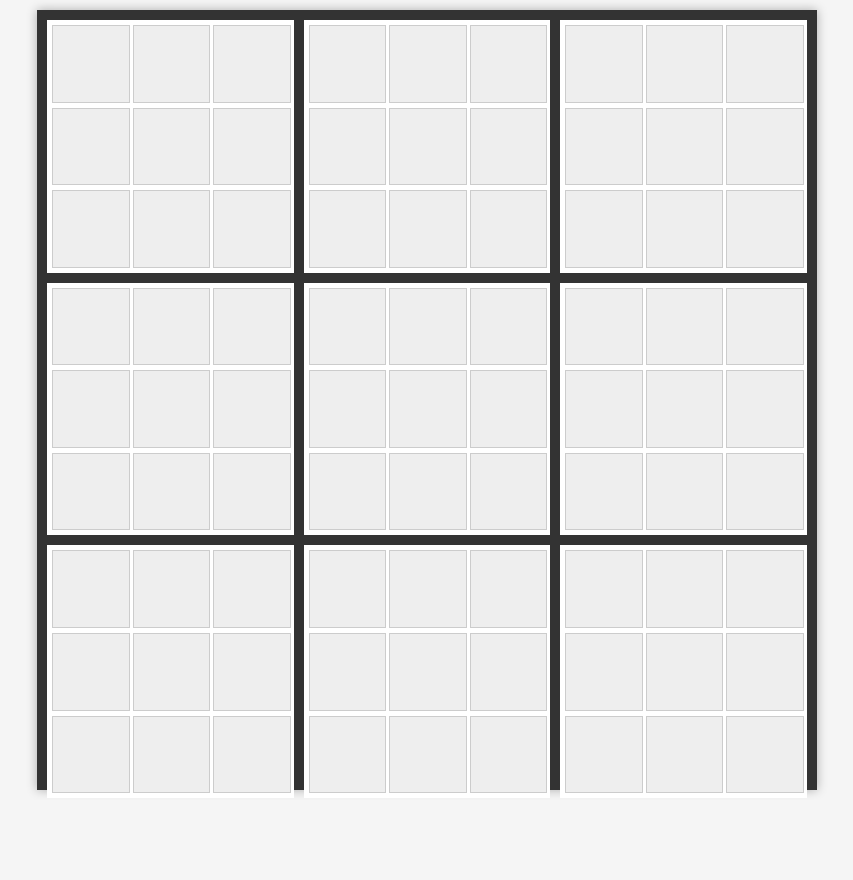
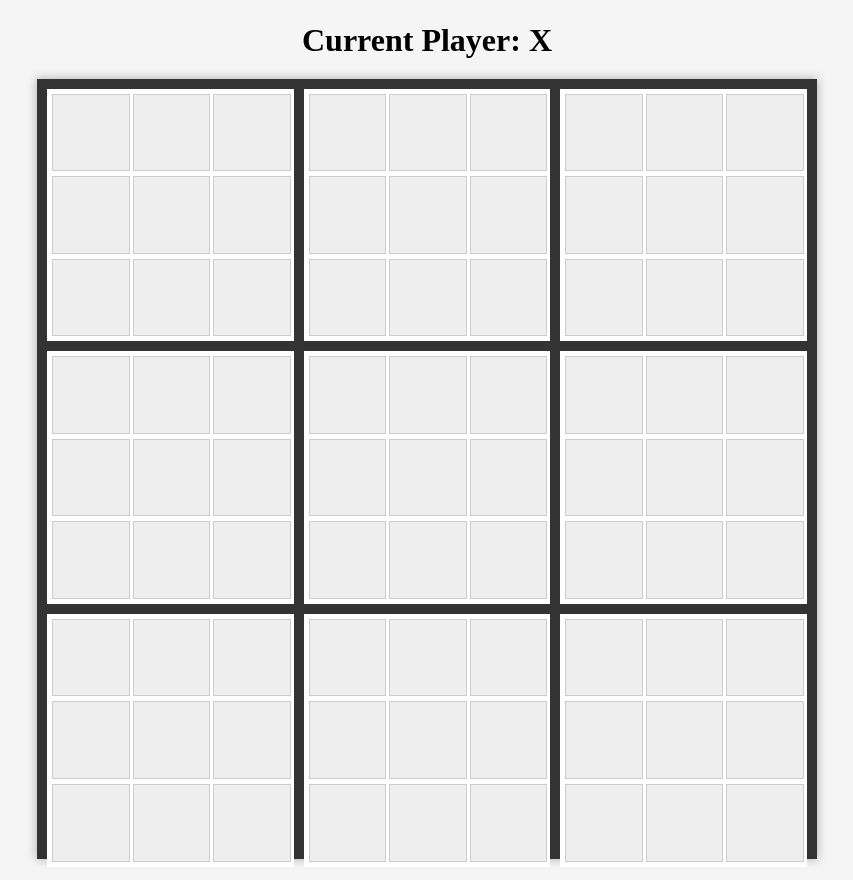
Before and after one commit to D99-1/ultimate-tic-tac-toe, a plain HTML site: page index.html in a window 1280 px wide. Shown: the whole page, without its empty margins (213-1066 px from the left). Before the commit the page ends 800 px from the top, so only its background shows below. Drawn offline with Linux system fonts and the light colour scheme.

Commit message:
Add files via upload

```diff
--- a/index.html
+++ b/index.html
@@ -7,6 +7,7 @@
     <link rel="stylesheet" href="style.css">
 </head>
 <body>
+    <div id="active-player">Current Player: X</div>
     <div id="main-board" class="board">
         <div class="small-board" data-board="0"></div>
         <div class="small-board" data-board="1"></div>
@@ -18,7 +19,6 @@
         <div class="small-board" data-board="7"></div>
         <div class="small-board" data-board="8"></div>
     </div>
-
     <script src="script.js"></script>
 </body>
 </html>
--- a/script.js
+++ b/script.js
@@ -1,5 +1,6 @@
 document.addEventListener('DOMContentLoaded', () => {
     const mainBoard = document.getElementById('main-board');
+    const activePlayerElement = document.getElementById('active-player');
     let currentPlayer = 'X';
     let activeBoard = null;
 
@@ -8,6 +9,10 @@ document.addEventListener('DOMContentLoaded', () => {
         [0, 3, 6], [1, 4, 7], [2, 5, 8],
         [0, 4, 8], [2, 4, 6]
     ];
+
+    const updateActivePlayerIndicator = () => {
+        activePlayerElement.textContent = `Current Player: ${currentPlayer}`;
+    };
 
     const checkWin = (cells) => {
         for (const pattern of winPatterns) {
@@ -51,6 +56,7 @@ document.addEventListener('DOMContentLoaded', () => {
             }
 
             currentPlayer = currentPlayer === 'X' ? 'O' : 'X';
+            updateActivePlayerIndicator();
             activeBoard = Number(cell.dataset.cell);
 
             document.querySelectorAll('.small-board').forEach(board => {
@@ -86,4 +92,6 @@ document.addEventListener('DOMContentLoaded', () => {
             smallBoard.appendChild(cell);
         }
     }
+
+    updateActivePlayerIndicator();
 });
--- a/style.css
+++ b/style.css
@@ -1,10 +1,18 @@
 body {
     display: flex;
+    flex-direction: column;
     justify-content: center;
     align-items: center;
-    height: 100vh;
+    height: 110vh;
     background-color: #f5f5f5;
     margin: 0;
+    overflow: scroll;
+}
+
+#active-player {
+    font-size: 2em;
+    font-weight: bold;
+    margin-bottom: 20px;
 }
 
 .board {
@@ -71,6 +79,9 @@ body {
     display: flex;
     justify-content: center;
     align-items: center;
-    font-size: 5em;
+    font-size: 10em; /* Make the X or O large enough to cover the whole board */
     color: rgba(50, 205, 50, 0.5);
+    font-weight: bold; /* Ensure the X or O is bold */
+    text-align: center; /* Center the X or O */
+    font-family: 'Impact', sans-serif; /* Change the font to Impact */
 }
```
